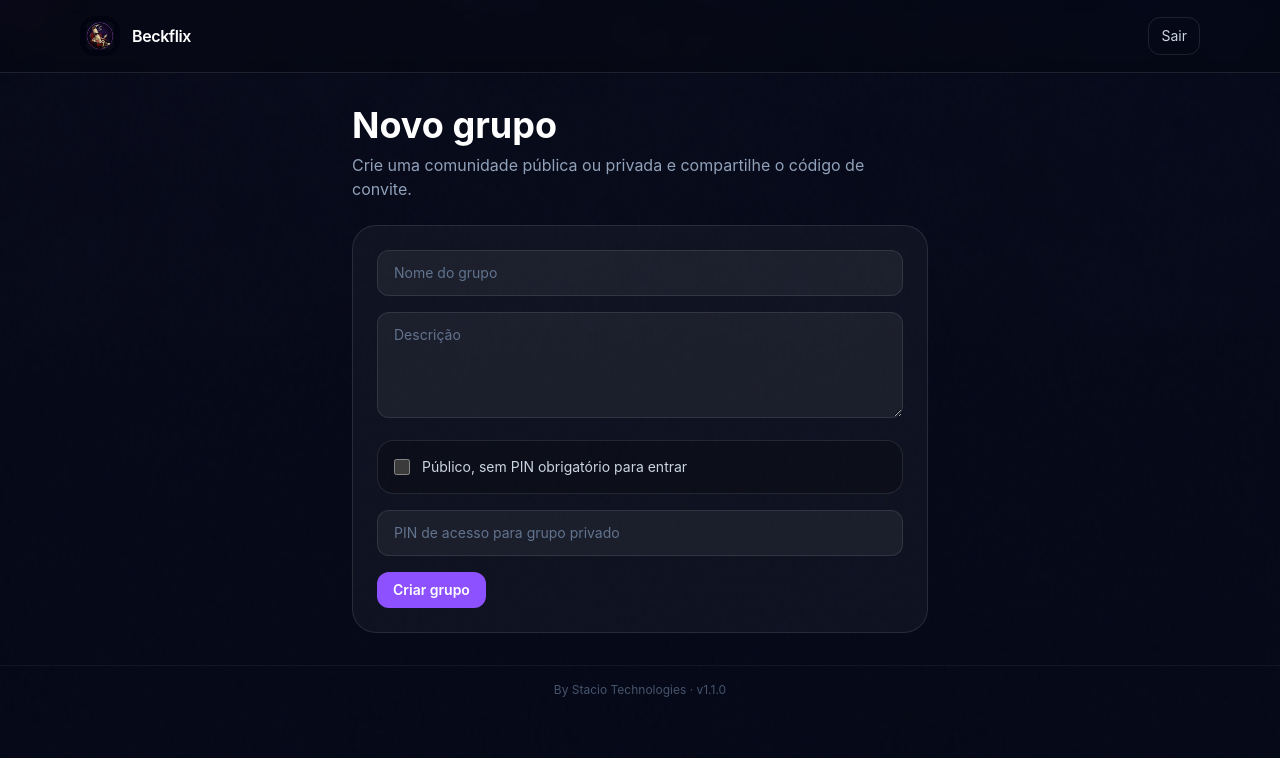
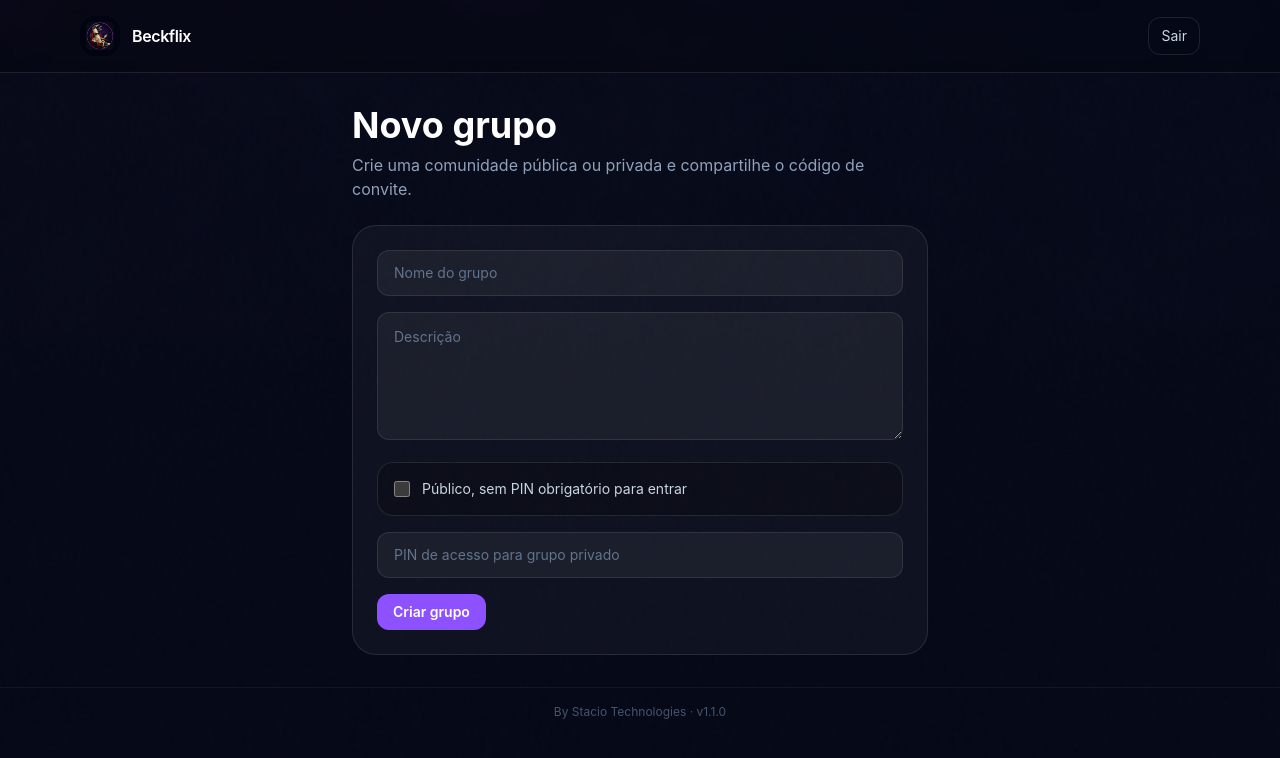
Before and after one commit to RaphaelOliveira1998/Cine-Grupinho, a Next.js app: page /groups/new in a window 1280 px wide. Shown: the top 758 px of the page. Built offline with nearby package versions, Linux system fonts and the light colour scheme; no server answers.

Commit message:
fix: ajustada textarea dinamica para comentarios

```diff
--- a/components/input.tsx
+++ b/components/input.tsx
@@ -1,9 +1,33 @@
+'use client'
+
+import { useEffect, useRef } from 'react'
 import { cn } from '@/lib/utils'
 
 export function Input(props: React.InputHTMLAttributes<HTMLInputElement>) {
   return <input {...props} className={cn('w-full rounded-xl border border-white/10 bg-white/5 px-4 py-3 text-sm text-white outline-none placeholder:text-slate-500 focus:border-violet-400', props.className)} />
 }
 
-export function Textarea(props: React.TextareaHTMLAttributes<HTMLTextAreaElement>) {
-  return <textarea {...props} className={cn('w-full rounded-xl border border-white/10 bg-white/5 px-4 py-3 text-sm text-white outline-none placeholder:text-slate-500 focus:border-violet-400', props.className)} />
+export function Textarea({ className, onInput, ...props }: React.TextareaHTMLAttributes<HTMLTextAreaElement>) {
+  const ref = useRef<HTMLTextAreaElement>(null)
+
+  function resize(element: HTMLTextAreaElement) {
+    element.style.height = 'auto'
+    element.style.height = `${element.scrollHeight}px`
+  }
+
+  useEffect(() => {
+    if (ref.current) resize(ref.current)
+  }, [props.defaultValue, props.value])
+
+  return (
+    <textarea
+      {...props}
+      ref={ref}
+      onInput={(event) => {
+        resize(event.currentTarget)
+        onInput?.(event)
+      }}
+      className={cn('min-h-32 w-full resize-y overflow-hidden rounded-xl border border-white/10 bg-white/5 px-4 py-3 text-sm leading-6 text-white outline-none placeholder:text-slate-500 focus:border-violet-400', className)}
+    />
+  )
 }
```
